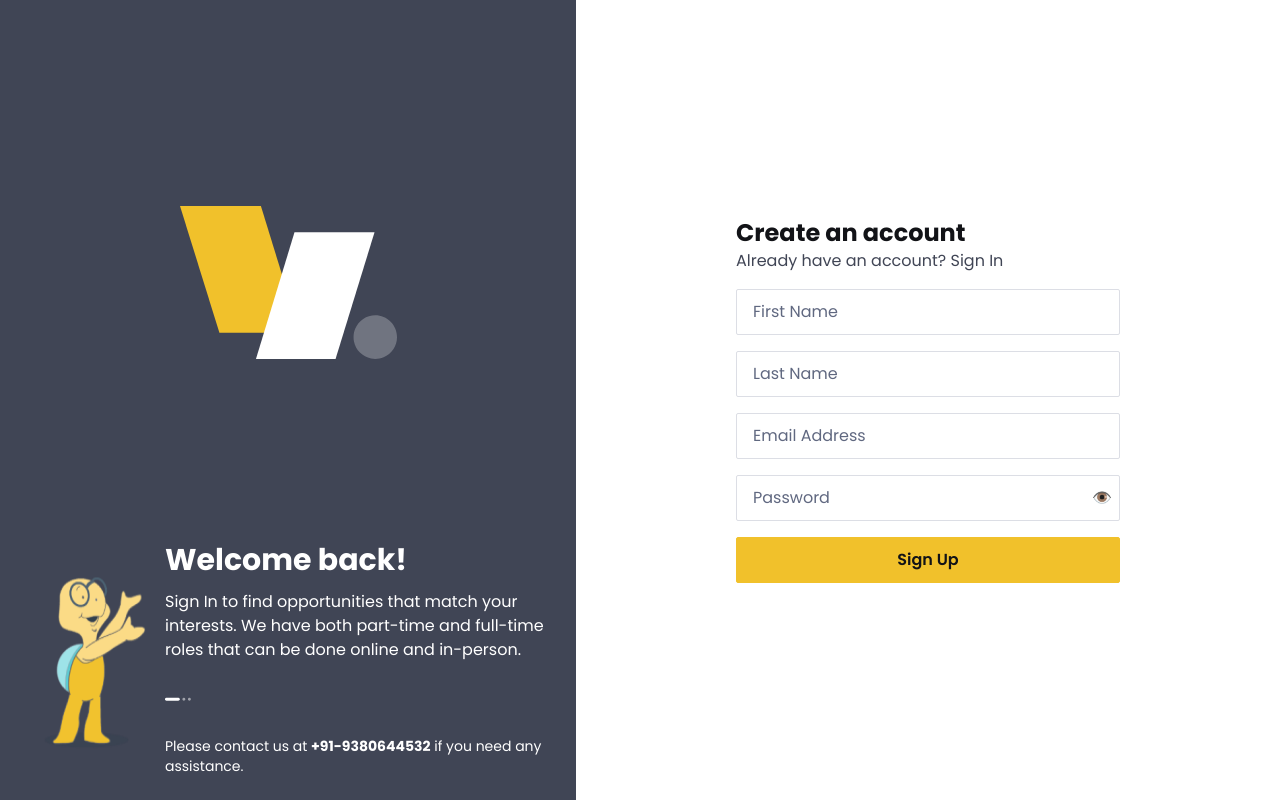
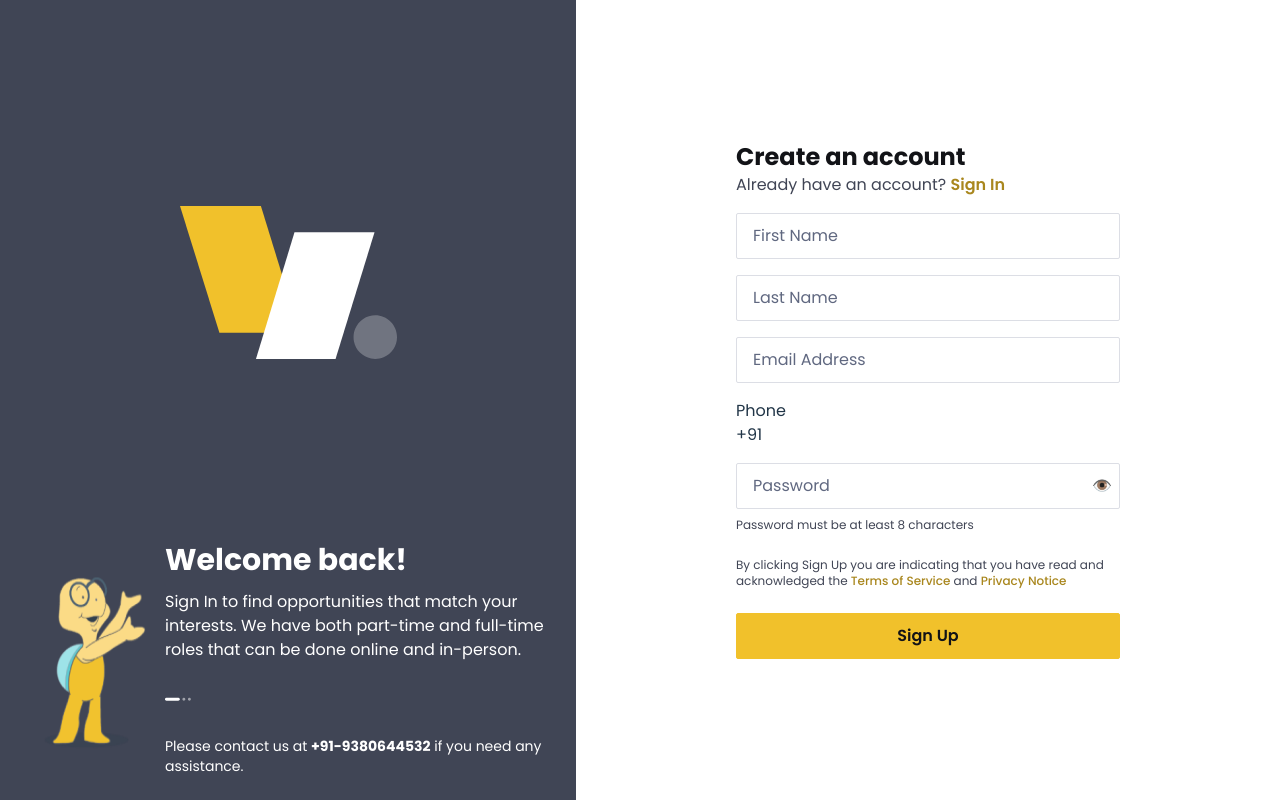
Before and after one commit to dewanshDT/wisdomweb, a React (Vite) app: page /auth/signup in a window 1280 px wide. Built offline with nearby package versions, Linux system fonts and the light colour scheme.

Commit message:
login and signup

```diff
--- a/package.json
+++ b/package.json
@@ -15,6 +15,7 @@
     "clsx": "^2.0.0",
     "react": "^18.2.0",
     "react-dom": "^18.2.0",
+    "react-phone-input-2": "^2.15.1",
     "react-router-dom": "^6.15.0",
     "tailwind-merge": "^1.14.0"
   },
--- a/src/pages/login.tsx
+++ b/src/pages/login.tsx
@@ -1,11 +1,38 @@
-import { Button } from '../components'
+import { Button, Field } from '../components'
 
 const LoginPage = () => {
   return (
     <div className="flex flex-col justify-center items-center h-full w-full">
-      <div className="flex gap-4 flex-col">
-        <Button>Login</Button>
-        <Button intent="secondary">Sign up</Button>
+      <div className="w-full max-w-sm gap-4 flex flex-col">
+        <div className="gap-4">
+          <h3 className="font-bold text-2xl w-full text-neutral-black">
+            Sign In to WisdomCircle
+          </h3>
+          <p className="text-neutral-grey">
+            Don’t have an account?{' '}
+            <a href="/auth/signup" className="font-semibold">
+              Sign Up
+            </a>
+          </p>
+        </div>
+        <form className="flex gap-4 w-full flex-col">
+          <div className="gap-4 flex flex-col w-full">
+            <Field placeholder="Email Address" required type="email" />
+
+            <div className="flex flex-col gap-2 w-full">
+              <Field
+                required
+                placeholder="Password"
+                autoComplete="current-password"
+                type="password"
+              />
+              <a href="/forgot" className="font-semibold ml-auto">
+                Forgot Password
+              </a>
+            </div>
+          </div>
+          <Button>Sign Up</Button>
+        </form>
       </div>
     </div>
   )
--- a/src/pages/signup.tsx
+++ b/src/pages/signup.tsx
@@ -1,22 +1,52 @@
+import PhoneInput from 'react-phone-input-2'
 import { Button, Field } from '../components'
+import { useState } from 'react'
 
 const SignupPage = () => {
+  const [value, setValue] = useState('')
   return (
     <div className="flex flex-col justify-center items-center h-full w-full">
-      <div className="min-w-[384px] gap-4 flex flex-col">
-        <div className="gap-2">
+      <div className="w-full max-w-sm gap-4 flex flex-col">
+        <div className="gap-4">
           <h3 className="font-bold text-2xl w-full text-neutral-black">
             Create an account
           </h3>
-          <p className="text-neutral-grey">Already have an account? Sign In</p>
+          <p className="text-neutral-grey">
+            Already have an account?{' '}
+            <a href="/auth/login" className="font-semibold">
+              Sign In
+            </a>
+          </p>
         </div>
         <form className="flex gap-4 w-full flex-col">
           <div className="gap-4 flex flex-col w-full">
-            <Field placeholder="First Name" />
-            <Field placeholder="Last Name" />
-            <Field placeholder="Email Address" type="email" />
-            <Field placeholder="Password" type="password" />
+            <Field placeholder="First Name" required />
+            <Field placeholder="Last Name" required />
+            <Field placeholder="Email Address" required type="email" />
+            <PhoneInput
+              country="in"
+              value={value}
+              onChange={(value) => {
+                setValue(value as string)
+              }}
+            />
+            <div className="flex flex-col gap-2 w-full">
+              <Field
+                required
+                placeholder="Password"
+                autoComplete="new-password"
+                type="password"
+              />
+              <div className="text-xs text-neutral-grey">
+                Password must be at least 8 characters
+              </div>
+            </div>
           </div>
+          <p className="text-neutral-grey text-xs my-2">
+            By clicking Sign Up you are indicating that you have read and
+            acknowledged the <a href="/terms">Terms of Service</a> and{' '}
+            <a href="/privacy">Privacy Notice</a>
+          </p>
           <Button>Sign Up</Button>
         </form>
       </div>
```
Also changed, not shown: 1 other file (tests, documents, lock files or other folders).
